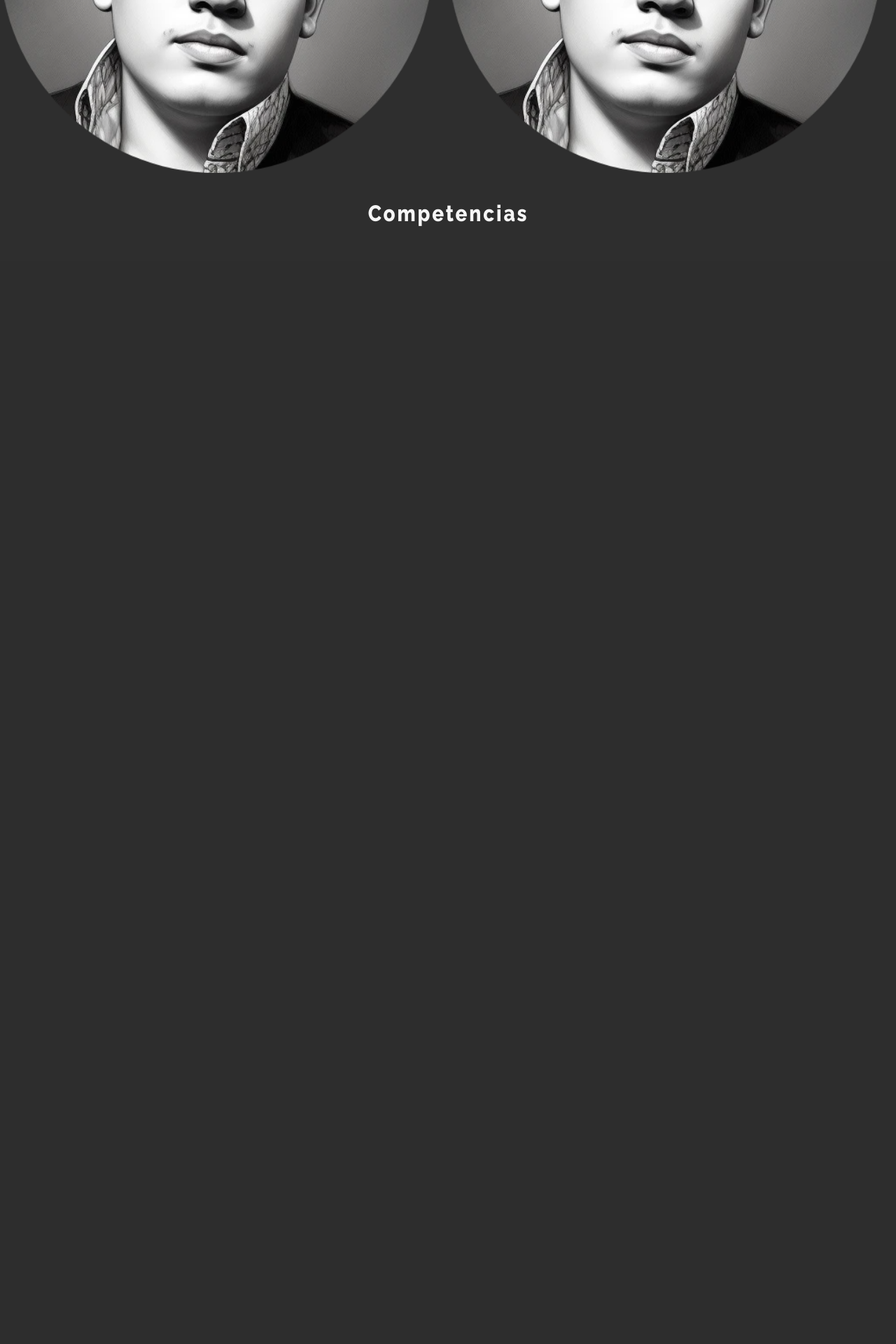
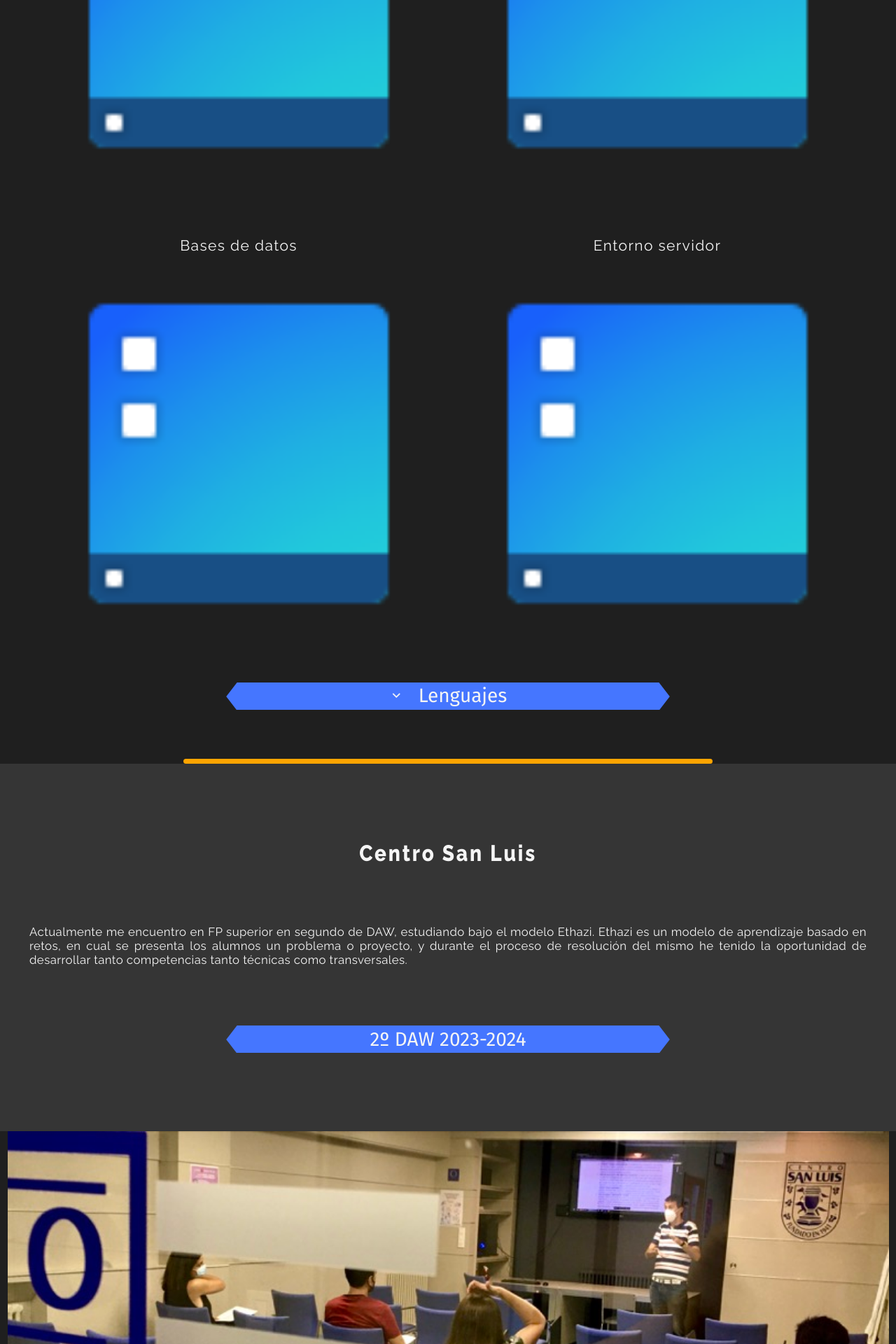
Before and after one commit to Riv0J/portfolio, a PHP site: page /view/index.html in a window 1280 px wide. Shown: the part 1240-3160 px from the top of the page at 70% size. Before the commit the page ends 1563 px from the top, so only its background shows below. Run offline with PHP 8.4, Linux system fonts and the light colour scheme; some libraries are stand-ins or nearby versions.

Commit message:
Avances home/index

```diff
--- a/public/css/styles.css
+++ b/public/css/styles.css
@@ -3,22 +3,31 @@
     font-size: 16px;
     --gris_fondo2: rgb(46, 46, 46);
     --gris_fondo: #1f1f1f;
-    --white:whitesmoke;
+
     --azul: #4576ff;
     --azul_fade: #2a4693;
     --celeste: #a1ffeb;
     --neon: #2897ff;
+
+    --main: #2760FF;
+    --main_alt_dark: #00258C;
+    --main_alt_soft: #7095FA;
+    --white: #F5F5F5;
+    --gray: #838383;
+    --gray_dark: #353535;
+    --black: #1F1F1F;
     color: var(--white);
 }
 html {
     scroll-behavior: smooth;
 }
 body{
-    background-color: var(--gris_fondo2);
+    background-color: var(--black);
     color: var(--white);
     font-family: 'Raleway';
 }
 p{
+    text-align: justify;
     font-family: 'Raleway';
     font-weight: 400;
     font-size: 1.2rem;
@@ -95,19 +104,24 @@
 }
 
 .app_color_button{
+    isolation: isolate;
+
     position: relative;
     display: flex;
     flex-direction: row;
     justify-content: center;
     align-items: center;
-    gap: 1rem;
+    gap: 1.5rem;
     color: whitesmoke;
-    font-size: 1.2rem;
     padding: 0.25rem;
     padding-inline: 1.5rem;
     border-radius: 0.6rem;
     transition: all 0.25s ease;
     overflow: hidden;
+
+    font-family: 'Fira Sans';
+    font-size: 2rem;
+    font-weight: 400; /* regular */
 
 }
 .app_color_button::after{
@@ -116,9 +130,11 @@
     width: 70%;
     aspect-ratio: 1;
     background-color: var(--azul);
-    rotate: 45deg;
+
     z-index: -1;
     transition: all 0.25s ease;
+    /* forma diamante */
+    transform: scale(1,1.3) rotate(45deg)
 }
 .app_color_button:hover::after{
     background-color: var(--azul_fade);
@@ -246,22 +262,6 @@
     color: var(--azul);
 }
 
-/* #introduce_myself{
-    display: flex;
-    flex-direction: row;
-    justify-content: space-between;
-    align-items: center;
-    overflow: hidden;
-    padding-right: 0;
-    gap: 5rem;
-}
-#introduce_myself article{
-    position: relative;
-    gap: 1rem;
-    display: flex;
-    flex-direction: column;
-    width: 50%;
-} */
 #competencias{
     font-family: 'Varela Round';
     display: flex;
@@ -322,6 +322,9 @@
     background-position: center;
     background-repeat: no-repeat;
     animation: entrance 1s ease;
+}
+section{
+    padding-block: 5rem;
 }
 .divider{
     width: 60%;
@@ -417,3 +420,34 @@
         rotate: 360deg;
     }
 }
+
+/* generic */
+
+
+.main_bg {
+    background-color: var(--main);
+  }
+
+  .bg_alt_dark {
+    background-color: var(--main_alt_dark);
+  }
+
+  .bg_alt_soft {
+    background-color: var(--main_alt_soft);
+  }
+
+  .bg_white {
+    background-color: var(--white);
+  }
+
+  .bg_gray {
+    background-color: var(--gray);
+  }
+
+  .bg_gray_dark {
+    background-color: var(--gray_dark);
+  }
+
+  .bg_black {
+    background-color: var(--black);
+  }
--- a/view/index.html
+++ b/view/index.html
@@ -59,8 +59,8 @@
         </button>
     </header>
 
-    <main class="d-flex flex-column justify-content-center align-items-center">
-        <section class="row px-4 py-5">
+    <main class="container-fluid d-flex flex-column justify-content-center align-items-center">
+        <section class="row py-5">
             <article class="col-12">
                 <div class="double_title px-5">
                     <h3 class="code_reveal_effect">Hola, soy</h3>
@@ -97,32 +97,64 @@
 
         <div class="divider"></div>
 
-        <section class="row">
+        <section class="row justify-content-center">
             <h2 class="text-center py-5">Competencias</h2>
 
-            <article class="row container-fluid">
-                <div class="col-6 text-center">
+            <article class="row g-0 px-5">
+                <a href="#" class="col-6 text-center p-3 pb-5">
                     <h3 class="">Lenguaje de marca</h3>
-                    <a href="#">
-                        <img src="../public/img/perfil2.png">
-                    </a>
-                </div>
-                <div class="col-6 text-center">
-                    <h3 class="">Lenguaje de marca</h3>
-                    <a href="#">
-                        <img src="../public/img/perfil2.png">
-                    </a>
-                </div>
+                    <img src="../public/img/icon.png">
+                </a>
+                <a href="#" class="col-6 text-center p-3 pb-5">
+                    <h3 class="">Interfaces Web</h3>
+                    <img src="../public/img/icon.png">
+                </a>
+                <a href="#" class="col-6 text-center p-3 pb-5">
+                    <h3 class="">Bases de datos</h3>
+                    <img src="../public/img/icon.png">
+                </a>
+                <a href="#" class="col-6 text-center p-3 pb-5">
+                    <h3 class="">Entorno servidor</h3>
+                    <img src="../public/img/icon.png">
+                </a>
 
             </article>
 
-            <h2 class="text-center py-5">Competencias</h2>
+            <button class="app_color_button col-6" link_scroll_to="section_2">
+                <i data_icon_name="arrow_down"></i> Lenguajes
+            </button>
             <!-- <button class="hex_app_button" link_scroll_to="section_2">
                 <i data_icon_name="arrow_down"></i>
             </button>
-            <button class="app_color_button" link_scroll_to="section_2">
-                <i data_icon_name="arrow_down"></i> THIS IS A TEST BUTTON
-            </button> -->
+             -->
+
+        </section>
+        <div class="divider"></div>
+        <section class="row justify-content-center bg_gray_dark">
+            <h2 class="text-center py-5">Centro San Luis</h2>
+            <p class="p-5">
+                Actualmente me encuentro en FP superior en segundo de DAW, estudiando bajo el modelo Ethazi.
+
+                Ethazi es un modelo de aprendizaje basado en retos, en cual se presenta los alumnos un problema o proyecto, y durante el proceso de resolución del mismo he tenido la oportunidad de desarrollar tanto competencias tanto técnicas como transversales.
+            </p>
+            <button class="app_color_button col-6 m-5">
+                2º DAW 2023-2024
+            </button>
+
+
+
+        </section>
+        <img class=""
+            src="../public/img/csl_1.jpeg" alt="">
+        <div class="divider"></div>
+        <section class="row py-5">
+            <h2 class="text-center py-5">Competencias transversales</h2>
+            <p class="p-5">
+                Estas son algunas de las competencias transversales que se darrollan con el modelo de aprendizaje Ethazi:
+            </p>
+            <div class="carta_index">
+
+            </div>
         </section>
     </main>
 </body>
```
Also changed, not shown: public/img/csl_1.jpeg (added), public/img/icon.png (added).
